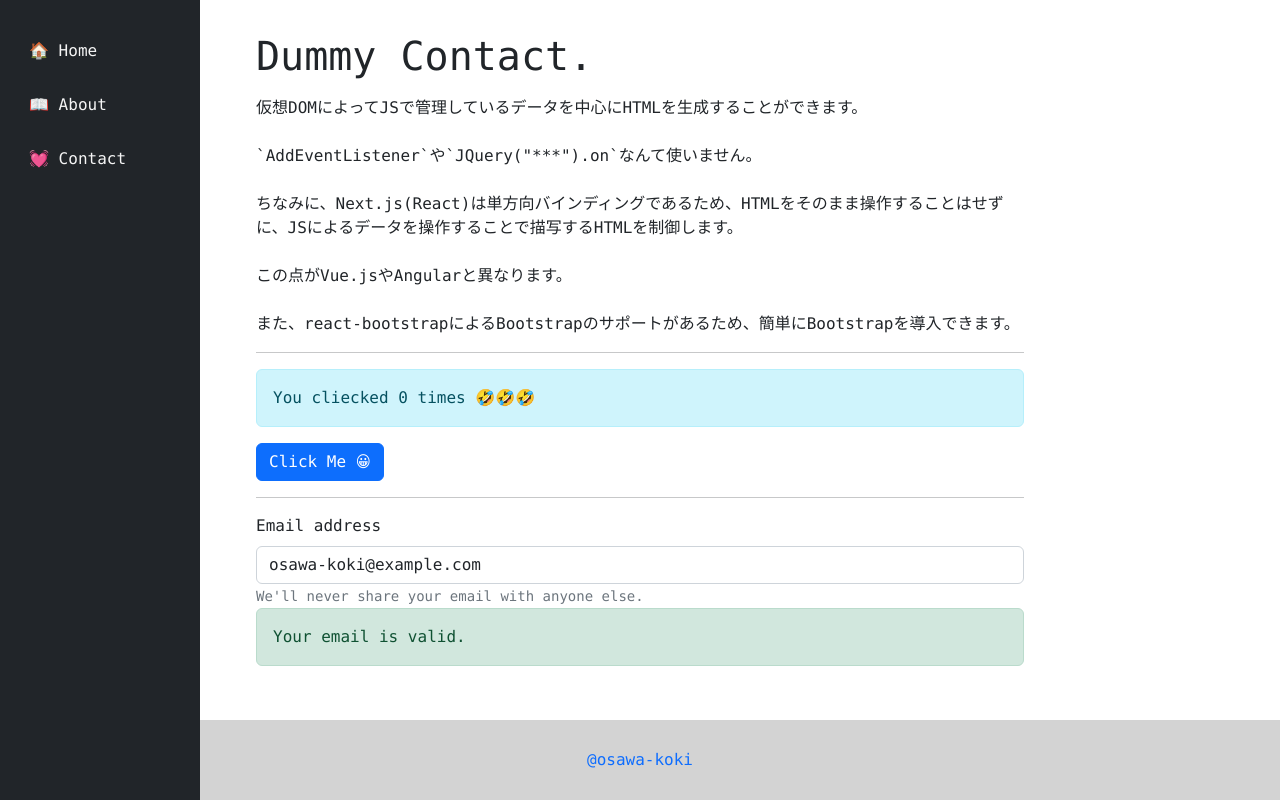
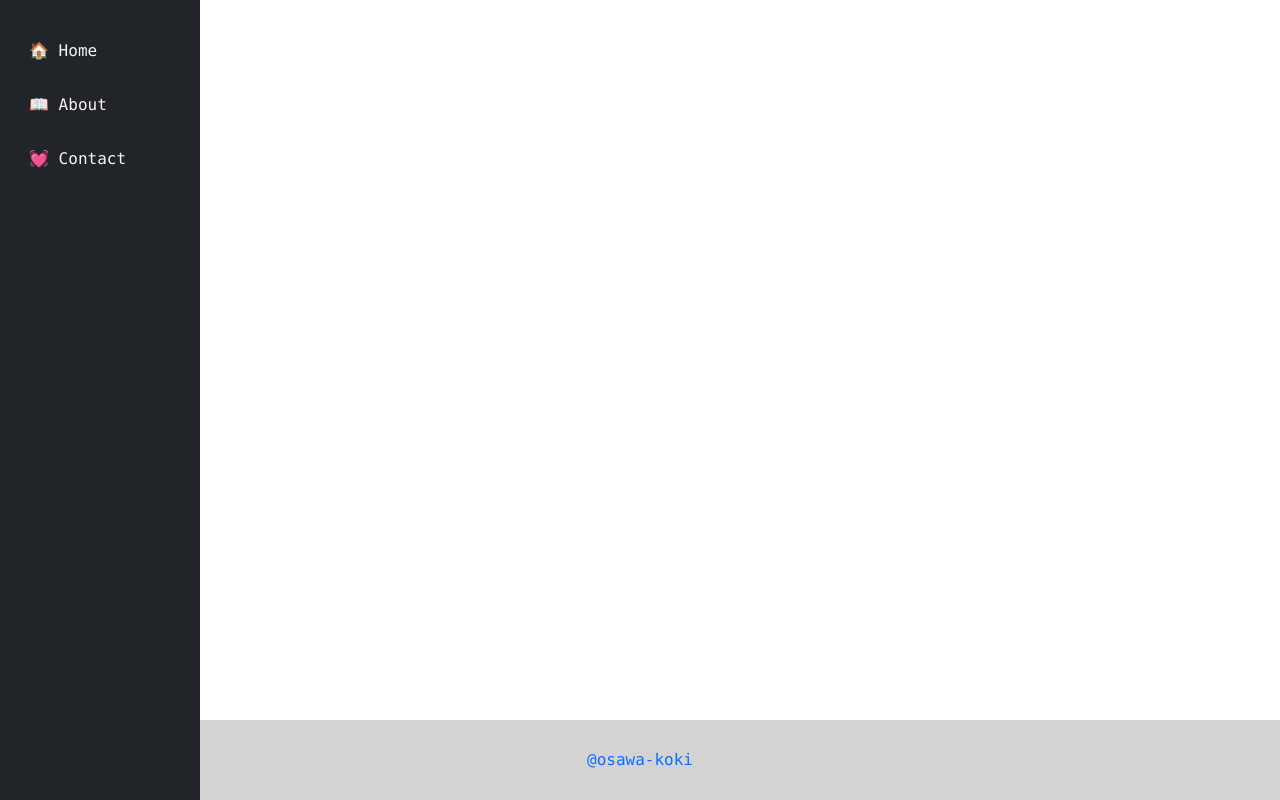
Before and after one commit to osawa-koki/learning-SWR, a Next.js app in the folder client/: page /contact in a window 1280 px wide. Built offline with nearby package versions, Linux system fonts and the light colour scheme.

Commit message:
不要なファイル消した。

```diff
--- a/client/pages/_app.tsx
+++ b/client/pages/_app.tsx
@@ -1,6 +1,5 @@
 import React from 'react';
 import { AppProps } from 'next/app';
-import { useState } from 'react';
 
 import 'bootstrap/dist/css/bootstrap.min.css';
 
@@ -14,16 +13,8 @@ import '../styles/contact.scss';
 import Head from 'next/head';
 
 import setting from '../setting';
-import { DataContext } from '../src/DataContext';
-import SharedData from '../src/SharedData';
 
 export default function MyApp({ Component, pageProps }: AppProps) {
-
-  const [sharedData, setSharedData] = useState<SharedData>({
-    username: '',
-    email: 'osawa-koki@example.com',
-  });
-
   return (
     <>
       <Head>
@@ -32,9 +23,7 @@ export default function MyApp({ Component, pageProps }: AppProps) {
         <meta name="viewport" content="initial-scale=1.0, width=device-width" />
         <link rel="icon" type="image/png" href={`${setting.basePath}/favicon.ico`} />
       </Head>
-      <DataContext.Provider value={{sharedData, setSharedData}}>
-        <Component {...pageProps} />
-      </DataContext.Provider>
+      <Component {...pageProps} />
     </>
   );
 };
--- a/client/pages/contact.tsx
+++ b/client/pages/contact.tsx
@@ -3,43 +3,11 @@ import React, { useState } from "react";
 import { Button, Alert, Form } from 'react-bootstrap';
 import Layout from "../components/Layout";
 
-import { DataContext } from "../src/DataContext";
-
-const mail_regex = new RegExp(/^[a-zA-Z0-9_.+-]+@[a-zA-Z0-9-]+\.[a-zA-Z0-9-.]+$/);
-
 export default function ContactPage() {
-
-  const [count, setCount] = useState(0);
-  const { sharedData, setSharedData } = React.useContext(DataContext);
 
   return (
     <Layout>
       <div id="Contact">
-        <h1>Dummy Contact.</h1>
-        <p className="mt-3">仮想DOMによってJSで管理しているデータを中心にHTMLを生成することができます。<br /><br />`AddEventListener`や`JQuery(&quot;***&quot;).on`なんて使いません。<br /><br />ちなみに、Next.js(React)は単方向バインディングであるため、HTMLをそのまま操作することはせずに、JSによるデータを操作することで描写するHTMLを制御します。<br /><br />この点がVue.jsやAngularと異なります。<br /><br />また、react-bootstrapによるBootstrapのサポートがあるため、簡単にBootstrapを導入できます。</p>
-        <hr />
-        <Alert variant="info">You cliecked { count } times 🤣🤣🤣</Alert>
-        <Button variant="primary" onClick={() => {setCount(count + 1)}}>Click Me {((count % 3 === 0 && count !== 0) || /3/.test(count.toString()) ? '🤪' : '😀')}</Button>
-        <hr />
-        <Form.Group controlId="formBasicEmail" className="mt-3">
-          <Form.Label>Email address</Form.Label>
-          <Form.Control type="email" placeholder="Enter email" value={sharedData.email} onInput={(e) => {
-            setSharedData({
-              ...sharedData,
-              email: (e.target as HTMLInputElement).value,
-            });
-          }} />
-          <Form.Text>
-            We&apos;ll never share your email with anyone else.
-          </Form.Text>
-        </Form.Group>
-        {
-          mail_regex.test(sharedData.email) ? (
-            <Alert variant="success">Your email is valid.</Alert>
-          ) : (
-            <Alert variant="danger">Your email is invalid.</Alert>
-          )
-        }
       </div>
     </Layout>
   );
--- a/client/src/DataContext.tsx
+++ /dev/null
@@ -1,7 +0,0 @@
-import React, { createContext } from 'react';
-import SharedData from './SharedData';
-export const DataContext = createContext({} as {
-    sharedData: SharedData,
-    setSharedData: React.Dispatch<React.SetStateAction<SharedData>>
-  }
-);
--- a/client/src/SharedData.ts
+++ /dev/null
@@ -1,6 +0,0 @@
-type SharedData = {
-  username: string;
-  email: string;
-};
-
-export default SharedData;
```
